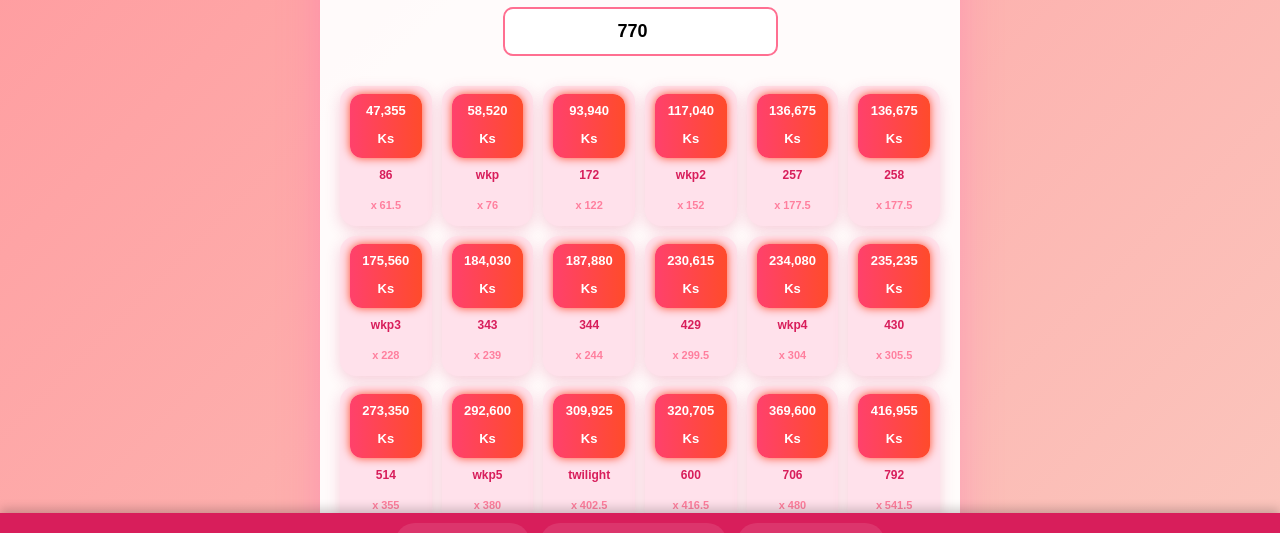
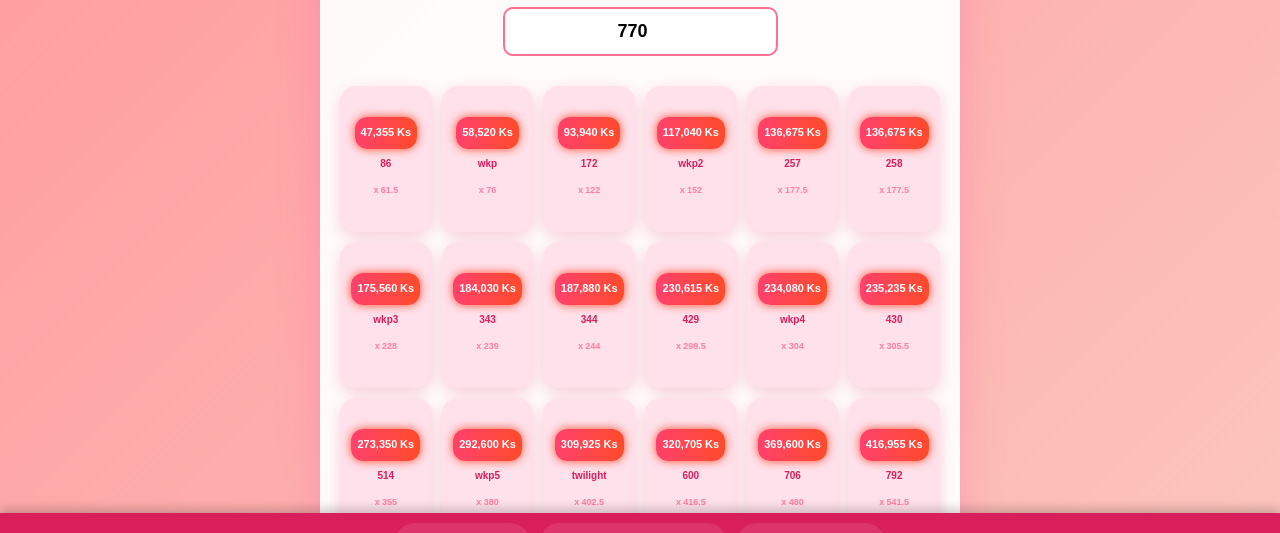
Before and after one commit to Ye0078/Ye0078.github.io-, a plain HTML site: page index.html in a window 1280 px wide. Shown: the part 212-745 px from the top of the page. Drawn offline with Linux system fonts and the light colour scheme.

Commit message:
Add files via upload

```diff
--- a/index.html
+++ b/index.html
@@ -130,7 +130,7 @@
       background: #ffe1eb;
       border-radius: 16px;
       padding: 8px 10px; /* Adjusted padding */
-      min-height: 110px; /* Allow vertical expansion */
+      min-height: 130px; /* Increased min-height for more space */
       height: auto; /* Ensure it respects content */
       box-shadow: 0 5px 15px rgba(216, 30, 91, 0.2);
       font-size: 13px;
@@ -154,28 +154,28 @@
     }
 
     .highlight {
-      font-size: 13px;
+      font-size: 11px; /* Smaller font size for full display */
       color: #fff;
       font-weight: 800;
       background: linear-gradient(to right, #ff416c, #ff4b2b);
-      padding: 4px 8px;
+      padding: 4px 6px; /* Adjusted padding */
       border-radius: 12px;
       box-shadow: 0 0 10px #ff4b2b;
 
       white-space: normal; /* Allow text to wrap */
       text-overflow: clip; /* Ensure no ellipsis, show full text */
-      overflow: visible; /* Ensure content is not hidden, though not strictly needed */
+      overflow: visible; /* Ensure content is not hidden */
       max-width: 100%;
     }
 
     .price {
-      font-size: 11px;
+      font-size: 9px; /* Smaller font size */
       color: #ff6f91;
       opacity: 0.85;
     }
 
     .label {
-      font-size: 12px;
+      font-size: 10px; /* Smaller font size */
       font-weight: 700;
     }
 
```
